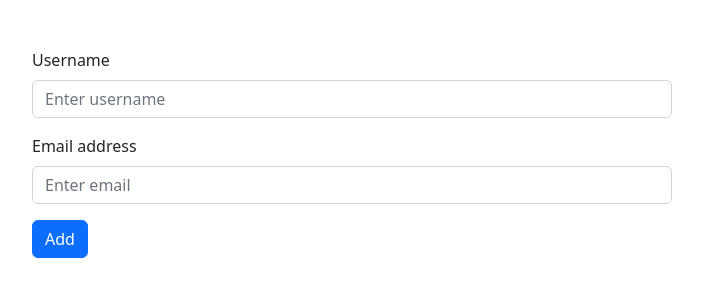
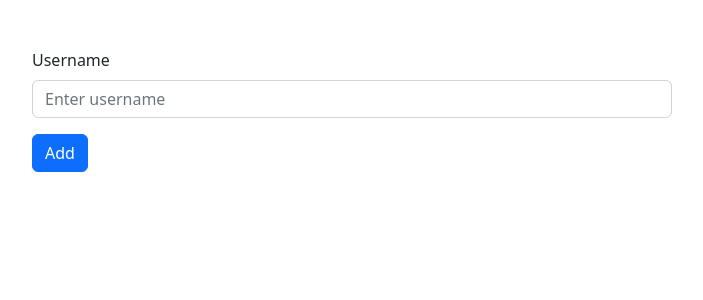
Before and after one commit to Ety-Biswangri/user-form, a React (Create React App) app: page / in a window 1280 px wide. Shown: the top 300 px of the page, without its empty margins (288-991 px from the left). Built offline with nearby package versions, Linux system fonts and the light colour scheme.

Commit message:
id is saved in the db

```diff
--- a/src/components/UserForm/UserForm.js
+++ b/src/components/UserForm/UserForm.js
@@ -1,20 +1,60 @@
-import React from 'react';
+import React, { useState } from 'react';
 import { Button, Form } from 'react-bootstrap';
 
 const UserForm = () => {
+
+    const [errormessage, setErrormessage] = useState('');
+
+    const handleUsername = () => {
+
+    }
+
+    const handleForm = (event,) => {
+        event.preventDefault();
+
+        const url = `http://localhost:5000/userinfo`;
+
+        let username = event.target.username.value;
+
+        /* if (username === '') {
+            setErrormessage('Please enter your username');
+            return;
+        } */
+
+        // setErrormessage('');
+
+        const userInfo = {
+            username: username
+        }
+        console.log(userInfo);
+
+        fetch(url, {
+            method: 'POST',
+            headers: {
+                'Content-type': 'application/json',
+            },
+            body: JSON.stringify(userInfo)
+        })
+            .then(res => res.json())
+            .then(data => {
+                console.log(data)
+            })
+
+        event.target.reset();
+
+    };
+
     return (
         <div>
             <div className='w-50 mx-auto m-5'>
-                <Form >
+                <Form onSubmit={handleForm}>
                     <Form.Group className="mb-3" controlId="formBasicUsername">
                         <Form.Label>Username</Form.Label>
-                        <Form.Control type="text" placeholder="Enter username" />
+                        <Form.Control type="text" placeholder="Enter username" name='username' onChange={handleUsername} required autoComplete='off' />
                     </Form.Group>
 
-                    <Form.Group className="mb-3" controlId="formBasicEmail">
-                        <Form.Label>Email address</Form.Label>
-                        <Form.Control type="email" placeholder="Enter email" />
-                    </Form.Group>
+
+                    <p className='text-danger'>{errormessage}</p>
 
                     <Button variant="primary" type="submit">
                         Add
```
